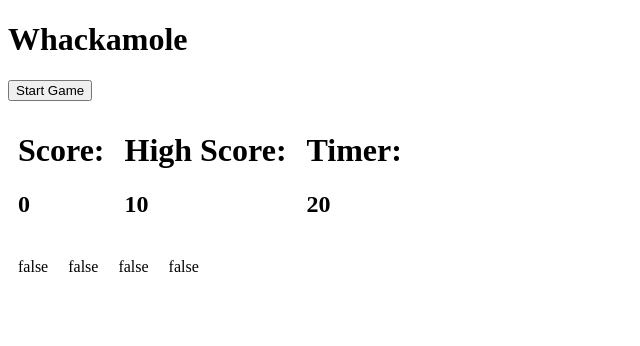
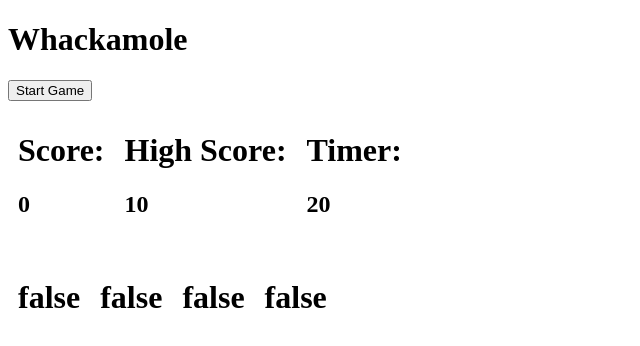
Before and after one commit to sysh333/immersive-whackamole, a Vue app: page / in a window 1280 px wide. Shown: the top 346 px of the page, without its empty margins (0-640 px from the left). Built offline with nearby package versions, Linux system fonts and the light colour scheme.

Commit message:
checkpoint-1 complete

```diff
--- a/src/App.vue
+++ b/src/App.vue
@@ -23,18 +23,18 @@
         <h2>{{ timer }}</h2>
       </div>
     </div>
-    <div class="moles-container">
-      <div class="mole">{{ moles[0] }}</div>
-      <div class="mole">{{ moles[1] }}</div>
-      <div class="mole">{{ moles[2] }}</div>
-      <div class="mole">{{ moles[3] }}</div>
-    </div>
+    <Moles v-bind:moleData="moles" />
   </div>
 </template>
 
 <script>
+import Moles from './components/Moles';
+
 export default {
   name: 'App',
+  components: {
+    Moles: Moles
+  },
   data: () => {
     return {
       score: 0,
--- /dev/null
+++ b/src/components/Moles.vue
@@ -0,0 +1,19 @@
+<template>
+  <div class="moles-container">
+    <div
+      class="mole" v-for="(mole, index) in moleData" v-bind:key="index">
+      <h1>{{mole}}</h1>
+    </div>
+  </div>
+</template>
+
+<script>
+export default {
+  name: 'Moles',
+  props: ['moleData']
+}
+</script>
+
+<style>
+
+</style>
```
Also changed, not shown: checkpoints/checkpoint-2.md (added, +13 -0 lines).
